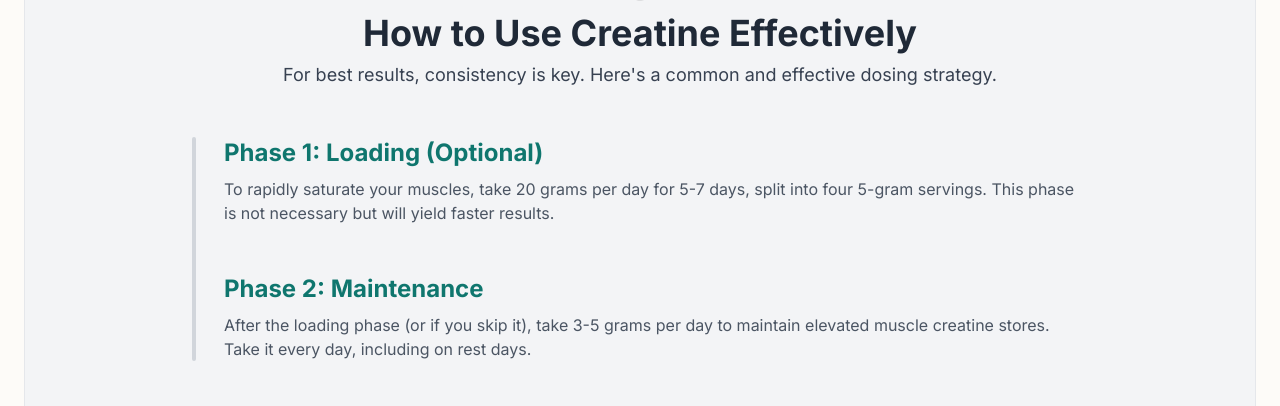
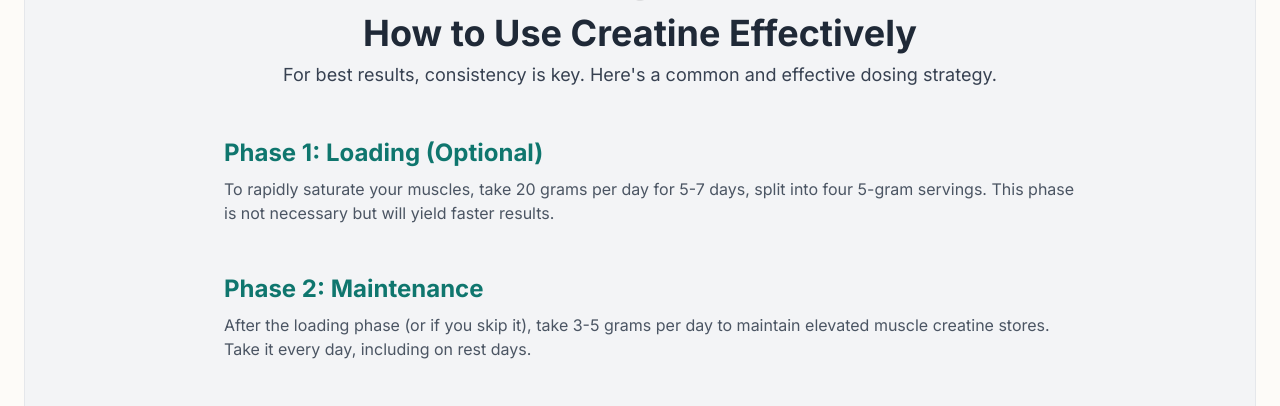
Before and after one commit to MrBenzene/creatine, a plain HTML site: page index.html in a window 1280 px wide. Shown: the part 2622-3028 px from the top of the page. Drawn offline with nearby package versions, Linux system fonts and the light colour scheme.

Commit message:
Update index.html

```diff
--- a/index.html
+++ b/index.html
@@ -181,7 +181,6 @@
 
                 <div class="max-w-4xl mx-auto">
                     <div class="relative pl-8">
-                        <div class="absolute left-0 top-0 h-full w-1 bg-gray-300 rounded-full"></div>
                         <div class="mb-12 relative">
                             <h3 class="text-2xl font-bold text-teal-700">Phase 1: Loading (Optional)</h3>
                             <p class="text-gray-600 mt-2">To rapidly saturate your muscles, take 20 grams per day for 5-7 days, split into four 5-gram servings. This phase is not necessary but will yield faster results.</p>
```
